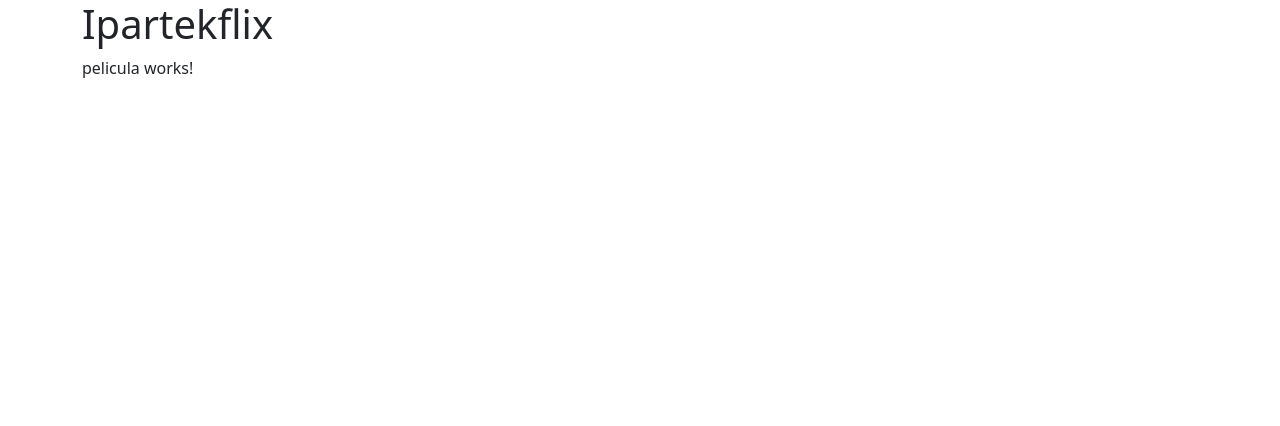
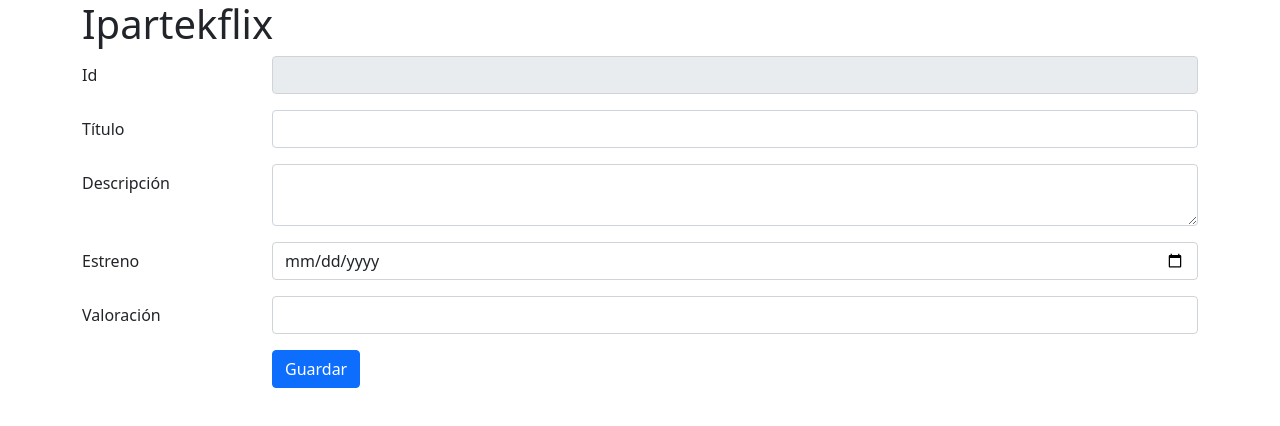
Before and after one commit to javierlete/ipartekflix-2022-01, an Angular app: page /pelicula in a window 1280 px wide. Shown: the top 426 px of the page. Built offline with nearby package versions, Linux system fonts and the light colour scheme.

Commit message:
Plantilla de formulario

```diff
--- a/src/app/_componentes/pelicula/pelicula.component.html
+++ b/src/app/_componentes/pelicula/pelicula.component.html
@@ -1 +1,43 @@
-<p>pelicula works!</p>
+<form>
+  <div class="row mb-3">
+    <label for="id" class="col-sm-2 col-form-label">Id</label>
+    <div class="col-sm-10">
+      <input type="number" readonly class="form-control" id="id">
+    </div>
+  </div>
+
+  <div class="row mb-3">
+    <label for="titulo" class="col-sm-2 col-form-label">Título</label>
+    <div class="col-sm-10">
+      <input type="text" class="form-control" id="titulo">
+    </div>
+  </div>
+
+  <div class="row mb-3">
+    <label for="descripcion" class="col-sm-2 col-form-label">Descripción</label>
+    <div class="col-sm-10">
+      <textarea class="form-control" id="descripcion"></textarea>
+    </div>
+  </div>
+
+  <div class="row mb-3">
+    <label for="estreno" class="col-sm-2 col-form-label">Estreno</label>
+    <div class="col-sm-10">
+      <input type="date" class="form-control" id="estreno">
+    </div>
+  </div>
+
+  <div class="row mb-3">
+    <label for="valoracion" class="col-sm-2 col-form-label">Valoración</label>
+    <div class="col-sm-10">
+      <input type="number" min="1" max="5" class="form-control" id="valoracion">
+    </div>
+  </div>
+
+  <div class="row mb-3">
+    <div class="offset-sm-2 col-sm-10">
+      <button type="submit" class="btn btn-primary">Guardar</button>
+    </div>
+  </div>
+
+</form>
```
